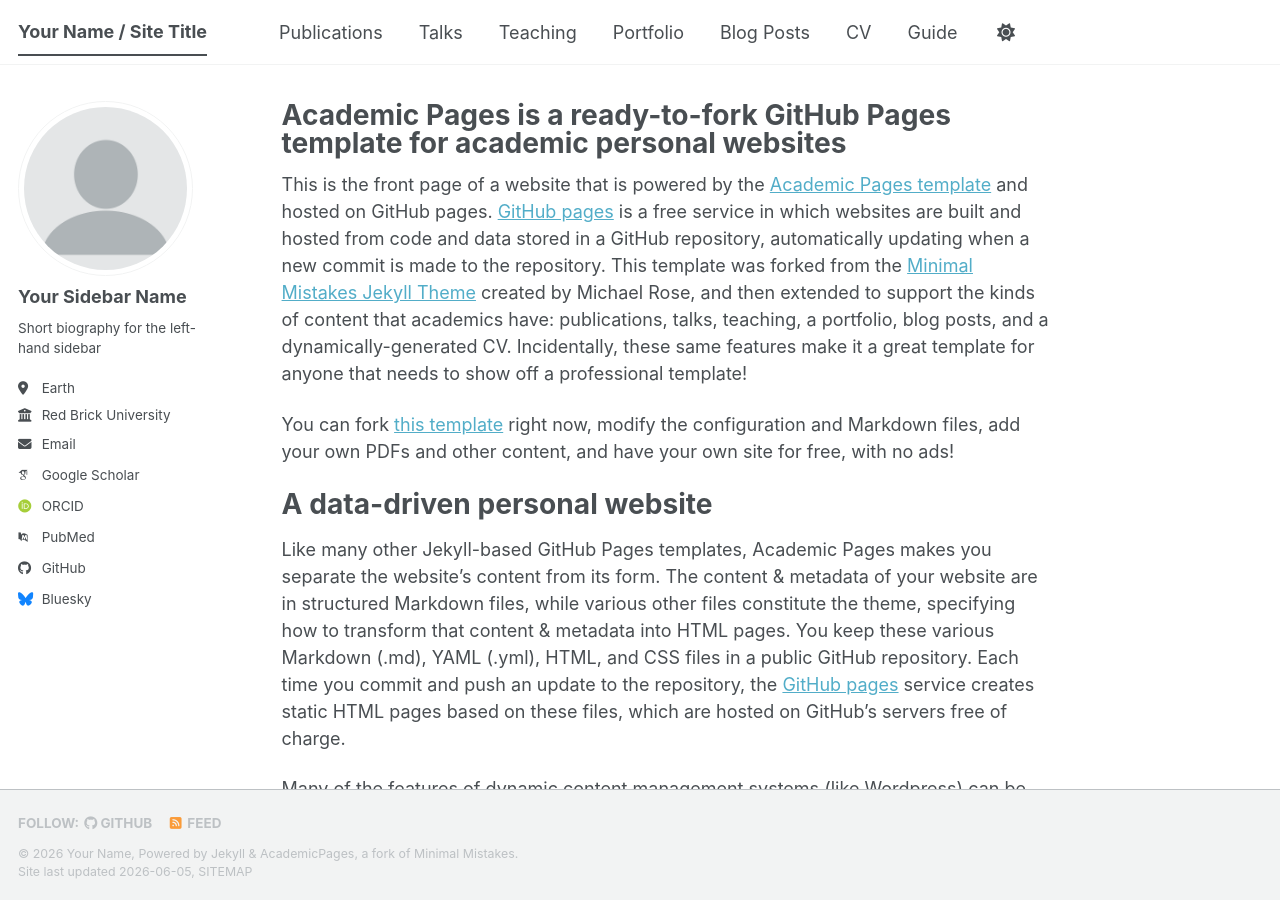
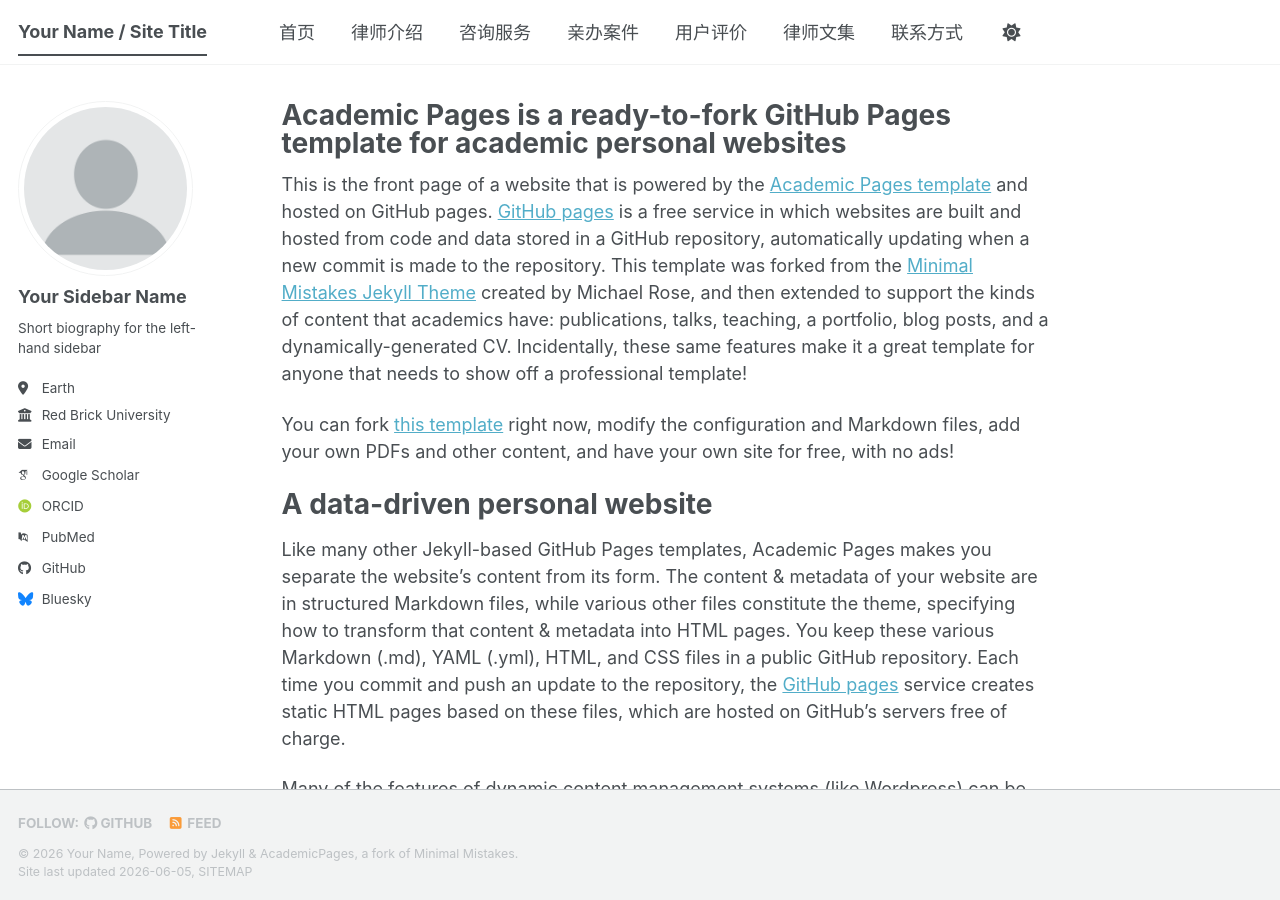
Before and after one commit to zhangjianding/zhangjianding.github.io, a Jekyll site: the page built from _pages/about.md, in a window 1280 px wide and 900 px high. Built offline with Jekyll 4.4.1, drawn with Linux system fonts in a browser that asks for light colours; some web fonts are replaced; a script bundle is joined from its source files by our own code; library files that are not in the unit come from our copies.

Commit message:
Update navigation.yml

```diff
--- a/_data/navigation.yml
+++ b/_data/navigation.yml
@@ -8,26 +8,26 @@
 #      Markdown formatted page while the second is generated using JSON.
 
 main:
-  - title: "Publications"
+  - title: "首页"
     url: /publications/
 
-  - title: "Talks"
+  - title: "律师介绍"
     url: /talks/
 
-  - title: "Teaching"
+  - title: "咨询服务"
     url: /teaching/
 
-  - title: "Portfolio"
+  - title: "亲办案件"
     url: /portfolio/
 
-  - title: "Blog Posts"
+  - title: "用户评价"
     url: /year-archive/
 
-  - title: "CV"
+  - title: "律师文集"
     url: /cv/
 
   # - title: "CV"
   #   url: /cv-json/
 
-  - title: "Guide"
+  - title: "联系方式"
     url: /markdown/
```
